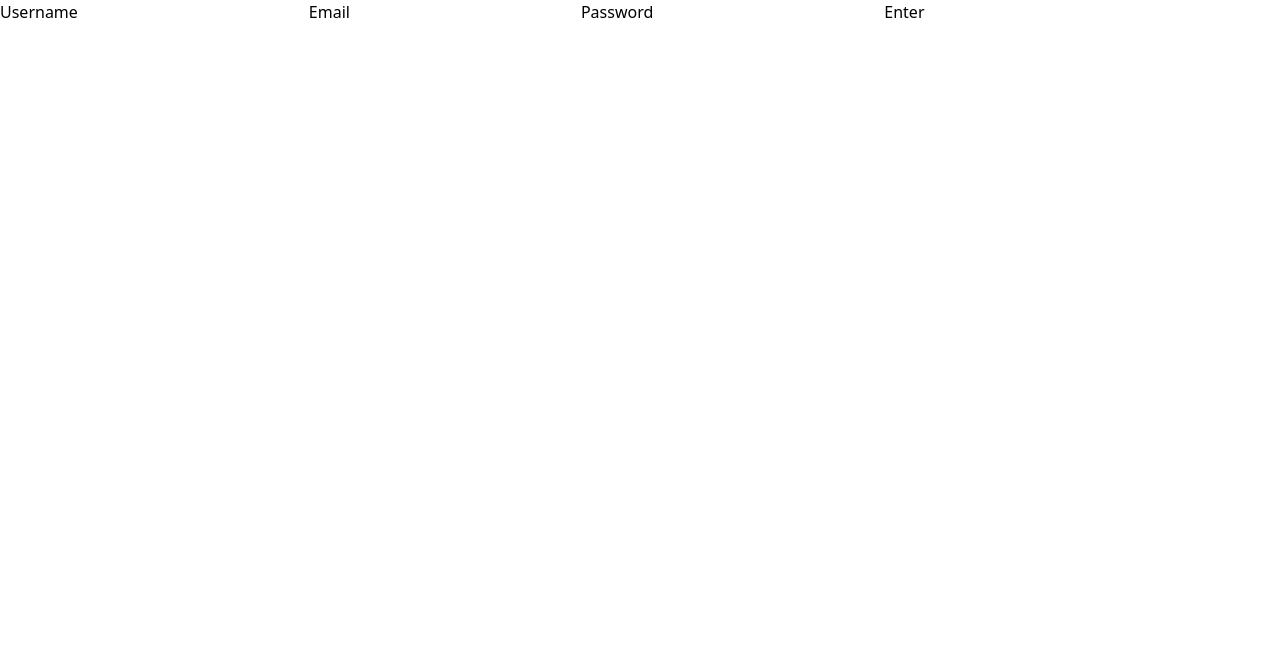
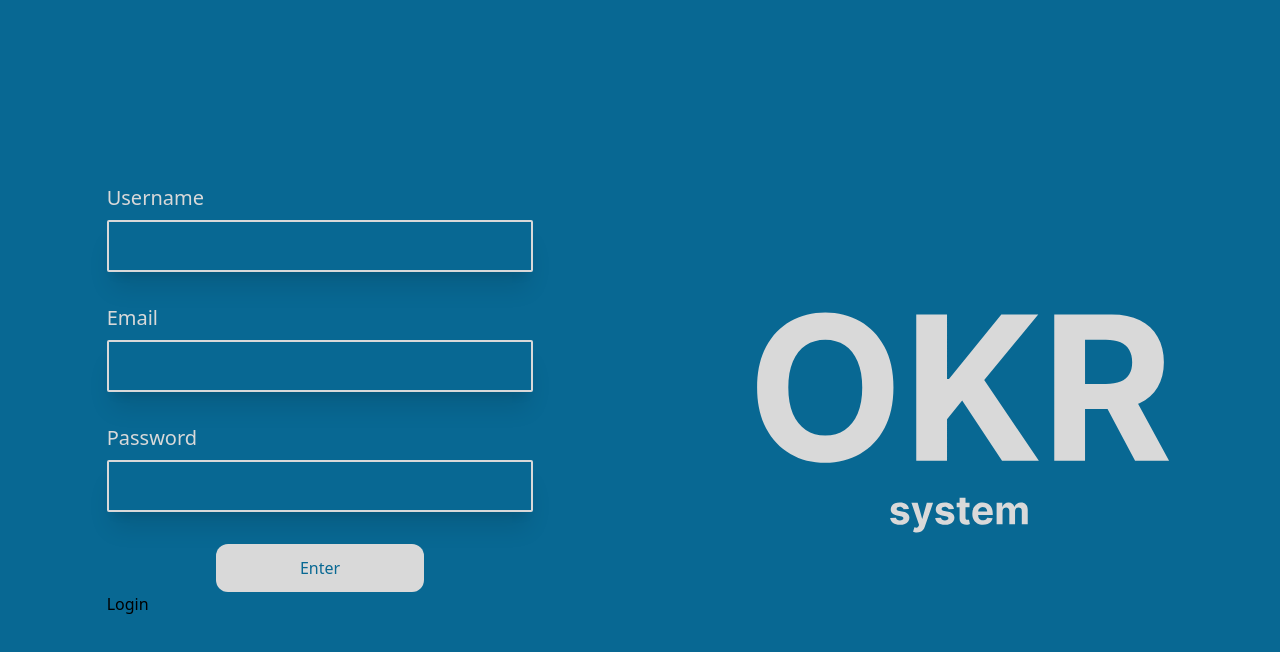
Before and after one commit to Thiafa/project_okr, a React (Vite) app in the folder frontend/: page /register in a window 1280 px wide. Shown: the top 652 px of the page. Built offline with nearby package versions, Linux system fonts and the light colour scheme.

Commit message:
Fix: tailwind config

```diff
--- a/frontend/src/index.css
+++ b/frontend/src/index.css
@@ -2,8 +2,11 @@
 @tailwind components;
 @tailwind utilities;
 
+.form {
+  @apply bg-[#086893] w-full h-[100vh] flex justify-around items-center
+}
 
-.label{
+.label {
   @apply text-xl font-medium text-okr-gray mb-2
 }
 
@@ -11,6 +14,6 @@
   @apply px-4 py-3 rounded-sm bg-transparent border-2 border-okr-gray shadow-xl mb-8 text-okr-gray
 }
 
-.button{
+.button {
   @apply px-4 py-3 w-52 rounded-xl m-auto text-okr-blue bg-okr-gray
 }
--- a/frontend/src/pages/register/Register.jsx
+++ b/frontend/src/pages/register/Register.jsx
@@ -1,6 +1,7 @@
 import React from 'react';
 import api from '../../services/api';
 import { useNavigate } from 'react-router-dom';
+import imagem from '../../assets/logo_okr.svg';
 
 const Register = () => {
   const [username, setUsername] = React.useState();
@@ -26,38 +27,45 @@ const Register = () => {
   };
 
   return (
-    <form method="post">
-      <label htmlFor="username">
+    <div className="form">
+    <form method="post" className='flex flex-col w-1/3'>
+      <label htmlFor="username" className="text-okr-gray label ">
         Username
+      </label>
         <input
           type="text"
           name="name"
           id="name"
           onChange={({ target }) => setUsername(target.value)}
+          className="input focus:outline-none focus:border-sky-500"
         />
+      <label htmlFor="email" className="text-okr-gray label ">
+        Email
       </label>
-      <label htmlFor="email">
-        Email
         <input
           type="email"
           name="email"
           id="email"
           onChange={({ target }) => setEmail(target.value)}
+          className="input focus:outline-none focus:border-sky-500"
         />
+      <label htmlFor="password" className="text-okr-gray label ">
+        Password
       </label>
-      <label htmlFor="password">
-        Password
         <input
           type="password"
           name="password"
           id="password"
           onChange={({ target }) => setPassword(target.value)}
+          className="input focus:outline-none focus:border-sky-500"
         />
-      </label>
-      <button onClick={handleRegister} type="submit">
+      <button onClick={handleRegister} type="submit" className="button ">
         Enter
       </button>
+      <a href="/login">Login</a>
     </form>
+    <img src={imagem} className="w-1/3" alt="" />
+    </div>
   );
 };
 
--- a/frontend/src/pages/signIn/SignIn.jsx
+++ b/frontend/src/pages/signIn/SignIn.jsx
@@ -33,7 +33,7 @@ const Sign = () => {
   };
 
   return (
-    <div className="bg-[#086893] w-full h-[100vh] flex justify-around items-center">
+    <div className="form">
       <img src={imagem} className="w-1/3" alt="" />
       <form method="post" className="flex flex-col w-1/3">
         <h2 className="text-3xl font-bold text-okr-gray text-center">Login</h2>
@@ -56,12 +56,13 @@ const Sign = () => {
           name="password"
           id="password"
           onChange={({ target }) => setPassword(target.value)}
-          className="input focus:outline-none focus:border-red-500"
+          className="input focus:outline-none focus:bg-red-500 "
         />
 
         <button onClick={handleLogin} type="submit" className="button ">
           Enter
         </button>
+        <a href="/register">Register</a>
       </form>
     </div>
   );
--- a/frontend/tailwind.config.js
+++ b/frontend/tailwind.config.js
@@ -2,11 +2,12 @@
 export default {
   content: ['./index.html', './src/**/*.{js,ts,jsx,tsx}'],
   theme: {
-    extend: {},
-    colors: {
-      transparent: 'transparent',
-      'okr-gray': '#D9D9D9',
-      'okr-blue': '#086893',
+    extend: {
+      colors: {
+        transparent: 'transparent',
+        'okr-gray': '#D9D9D9',
+        'okr-blue': '#086893',
+      },
     },
   },
   plugins: [],
```
